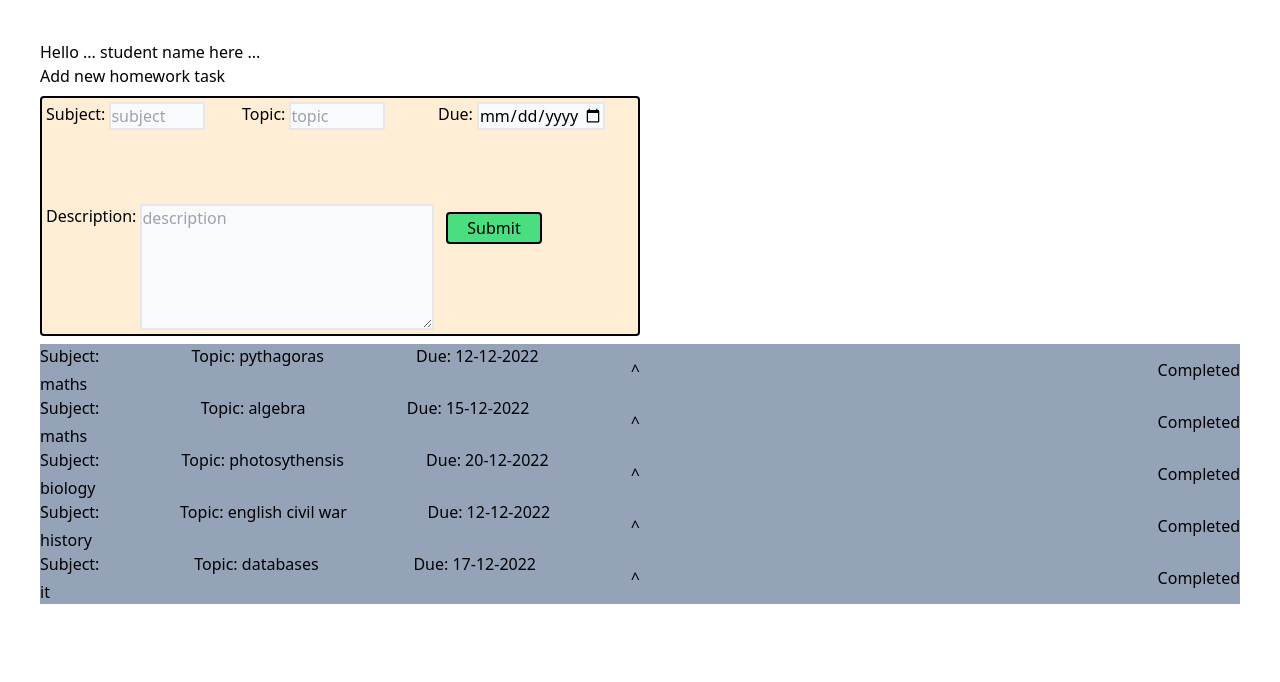
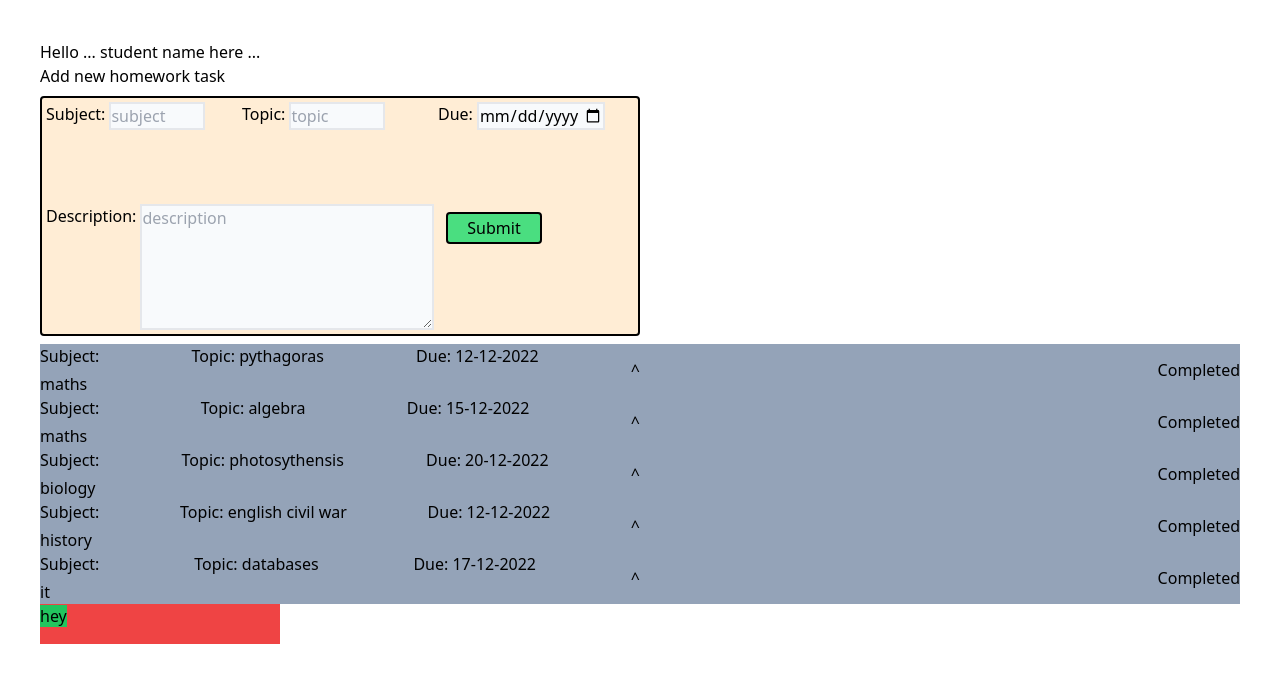
Before and after one commit to TomBirbeck/homework-helper, a React (Vite) app: page /student in a window 1280 px wide. Shown: the top 682 px of the page. Built offline with nearby package versions, Linux system fonts and the light colour scheme.

Commit message:
added progress bar component

```diff
--- /dev/null
+++ b/src/components/ProgressBar/index.tsx
@@ -0,0 +1,16 @@
+import { useState } from "react"
+
+const ProgressBar = () => {
+    const [progress, setProgress] = useState<Number>(0)
+    // const [bgColor, setBgColor] = useState<String>("red-500")
+    const [completed, setCompleted] = useState<Array<Number>>([1,2])
+    return(
+        <div className='w-60 h-10 bg-red-500'>
+            {completed.length === 2 &&
+            <span className="h-10 w-1/10 bg-green-500">hey</span>
+            }
+        </div>
+    )
+}
+
+export default ProgressBar
--- a/src/components/StudentHomepage/index.tsx
+++ b/src/components/StudentHomepage/index.tsx
@@ -2,6 +2,7 @@ import { useState } from 'react';
 import Tasks from '../Tasks';
 import list from '../../data/data';
 import NewTaskForm from '../NewTaskForm';
+import ProgressBar from '../ProgressBar';
 
 const StudentHomepage = () => {
   const [tasks, setTasks] = useState<Array<any>>(list);
@@ -11,6 +12,7 @@ const StudentHomepage = () => {
       <h1>Hello ... student name here ... </h1>
       <NewTaskForm setTasks={setTasks} />
       <Tasks tasks={tasks} />
+      <ProgressBar/>
     </div>
   );
 };
```
